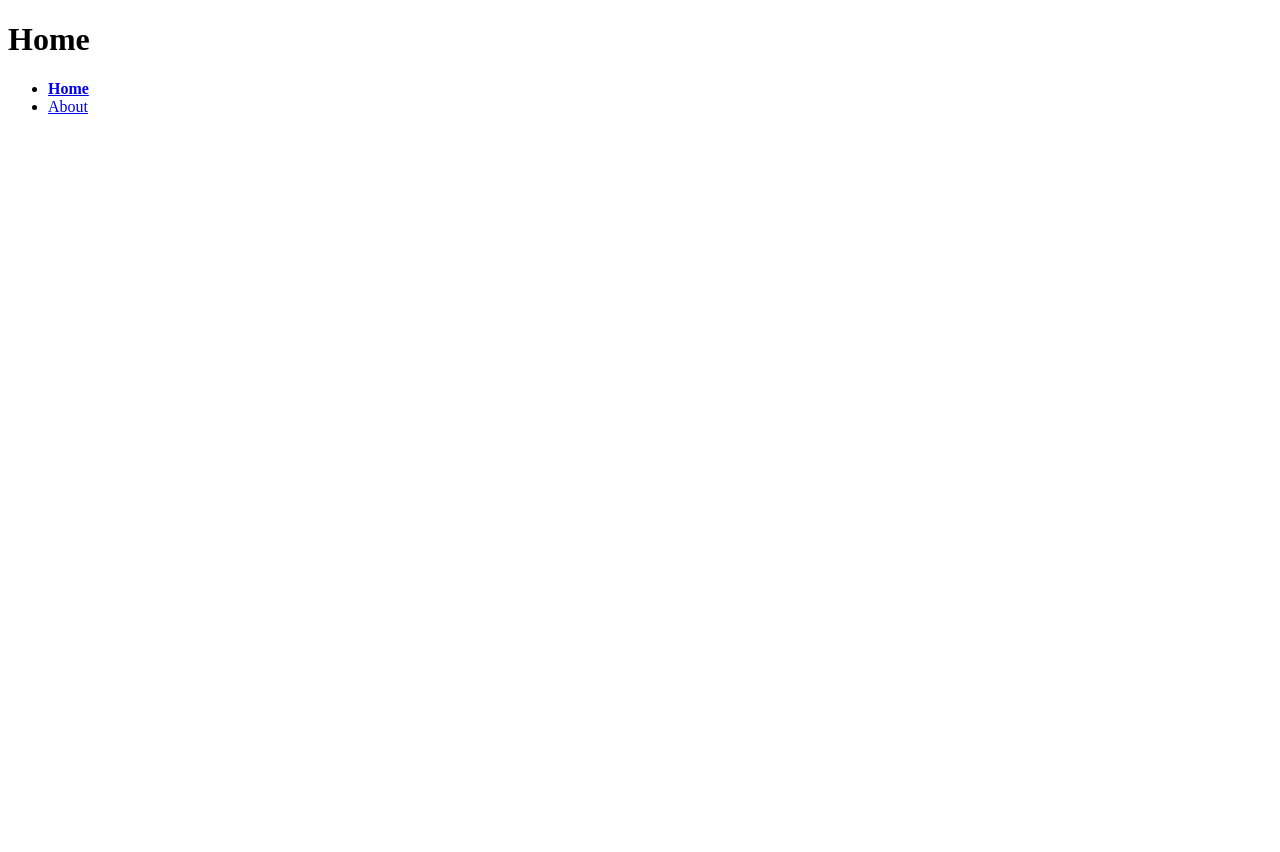
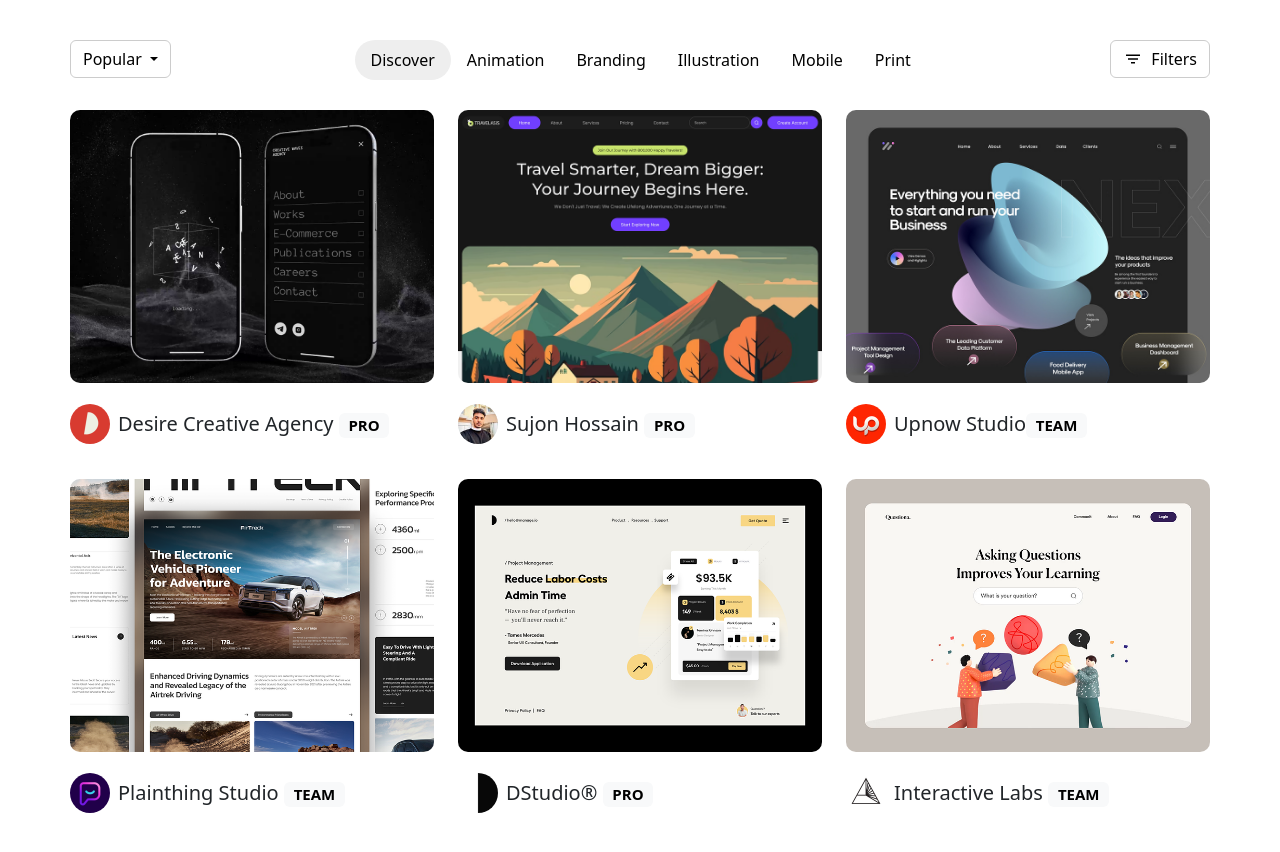
Before and after one commit to jacobkirn/challenge-7, a plain HTML site: page index.html in a window 1280 px wide. Before the commit the page ends 800 px from the top, so only its background shows below. Drawn offline with nearby package versions, Linux system fonts and the light colour scheme.

Commit message:
challenge 7

```diff
--- a/index.html
+++ b/index.html
@@ -1,20 +1,161 @@
 <!DOCTYPE html>
 <html lang="en">
+
 <head>
 	<meta charset="UTF-8">
 	<meta name="viewport" content="width=device-width, initial-scale=1.0">
 	<meta http-equiv="X-UA-Compatible" content="ie=edge">
-    <title>Homepage</title>
+	<title>Challenge 7</title>
+	<link href="https://cdn.jsdelivr.net/npm/bootstrap@5.3.3/dist/css/bootstrap.min.css" rel="stylesheet"
+		integrity="sha384-QWTKZyjpPEjISv5WaRU9OFeRpok6YctnYmDr5pNlyT2bRjXh0JMhjY6hW+ALEwIH" crossorigin="anonymous">
+	<link rel="stylesheet"
+		href="https://fonts.googleapis.com/css2?family=Material+Symbols+Outlined:opsz,wght,FILL,GRAD@24,400,0,0" />
 	<link rel="stylesheet" href="screen.css">
 </head>
+
 <body>
-    <h1>Home</h1>
-    <nav>
-      <ul>
-        <li><a href="index.html" class="active">Home</a></li>
-        <li><a href="about.html">About</a></li>
+	<div class="container">
+
+		<nav class="d-flex justify-content-between">
+
+			<div>
+				<div class="btn-group">
+					<button class="btn btn-secondary dropdown-toggle" id="select" type="button"
+						data-bs-toggle="dropdown" aria-expanded="false">
+						Popular
+					</button>
+					<ul class="dropdown-menu">
+						<li><a class="dropdown-item" href="#">Popular</a></li>
+						<li><a class="dropdown-item" href="#">New & Noteworthy</a></li>
 					</ul>
+				</div>
+			</div>
+
+			<div>
+				<ul class="nav nav-pills nav-light">
+					<li class="nav-item">
+						<a class="nav-link active" id="pill-active" aria-current="page" href="#">Discover</a>
+					</li>
+					<li class="nav-item">
+						<a class="nav-link" href="#">Animation</a>
+					</li>
+					<li class="nav-item">
+						<a class="nav-link" href="#">Branding</a>
+					</li>
+					<li class="nav-item">
+						<a class="nav-link" href="#">Illustration</a>
+					</li>
+					<li class="nav-item">
+						<a class="nav-link" href="#">Mobile</a>
+					</li>
+					<li class="nav-item">
+						<a class="nav-link" href="#">Print</a>
+					</li>
+				</ul>
+			</div>
+
+			<div>
+				<button type="button" class="btn d-flex align-items-center gap-2" id="select"><img
+						src="filter_list_FILL0_wght400_GRAD0_opsz20.png" alt="filter">Filters</button>
+			</div>
+
 		</nav>
-    <script src="index.js"></script>
+
+		<main>
+
+			<div class="row mb-4">
+
+				<div class="col-4">
+					<img src="still-bd81cee8f12dcd20212c18dd68b31b11.png" alt="two phones" width="100%">
+					<div class="d-flex align-items-center gap-2" id="card-row">
+						<div>
+							<img src="e85fef4e7e089faadb207936512ad1a8.png" alt="logo">
+						</div>
+						<div>
+							<p class="pt-3">Desire Creative Agency <span
+									class="badge text-bg-secondary text-bg-light">PRO</span></p>
+						</div>
+					</div>
+				</div>
+
+				<div class="col-4">
+					<img src="original-b3a5351dd09cb0b05c6fe85985f3f6ab.png" alt="travelasis" width="100%">
+					<div class="d-flex align-items-center gap-2" id="card-row">
+						<div>
+							<img src="1454c283565b93105af3bdb1cea1d036.jpg" alt="logo">
+						</div>
+						<div>
+							<p class="pt-3">Sujon Hossain <span
+									class="badge text-bg-secondary text-bg-light">PRO</span></p>
+						</div>
+					</div>
+				</div>
+
+				<div class="col-4">
+					<img src="upnow.jpg" alt="upnow" width="100%">
+					<div class="d-flex align-items-center gap-2" id="card-row">
+						<div>
+							<img src="upnow-logo.jpg" alt="logo">
+						</div>
+						<div>
+							<p class="pt-3">Upnow Studio<span
+									class="badge text-bg-secondary text-bg-light">TEAM</span></p>
+						</div>
+					</div>
+				</div>
+
+			</div>
+
+			<div class="row">
+
+				<div class="col-4">
+					<img src="plainthing.png" alt="plainthing" width="100%">
+					<div class="d-flex align-items-center gap-2" id="card-row">
+						<div>
+							<img src="plainthing-logo.png" alt="logo">
+						</div>
+						<div>
+							<p class="pt-3">Plainthing Studio <span
+									class="badge text-bg-secondary text-bg-light">TEAM</span></p>
+						</div>
+					</div>
+				</div>
+
+				<div class="col-4">
+					<img src="58834bc7e223e5cfba91fc0f6fd42983.png" alt="dstudio" width="100%">
+					<div class="d-flex align-items-center gap-2" id="card-row">
+						<div>
+							<img src="dstudio-logo.png" alt="logo">
+						</div>
+						<div>
+							<p class="pt-3">DStudio® <span
+									class="badge text-bg-secondary text-bg-light">PRO</span></p>
+						</div>
+					</div>
+				</div>
+
+				<div class="col-4">
+					<img src="interactive.png" alt="interactive" width="100%">
+					<div class="d-flex align-items-center gap-2" id="card-row">
+						<div>
+							<img src="interactive-logo.png" alt="logo">
+						</div>
+						<div>
+							<p class="pt-3">Interactive Labs <span
+									class="badge text-bg-secondary text-bg-light">TEAM</span></p>
+						</div>
+					</div>
+				</div>
+
+			</div>
+
+		</main>
+
+	</div>
+
+	<script src="https://cdn.jsdelivr.net/npm/bootstrap@5.3.3/dist/js/bootstrap.bundle.min.js"
+		integrity="sha384-YvpcrYf0tY3lHB60NNkmXc5s9fDVZLESaAA55NDzOxhy9GkcIdslK1eN7N6jIeHz"
+		crossorigin="anonymous"></script>
 </body>
+
 </html>
--- a/index.js
+++ /dev/null
@@ -1 +0,0 @@
-// Add JavaScript below
--- a/screen.css
+++ b/screen.css
@@ -1,4 +1,44 @@
-/* Add screen styles below */
-a.active {
-    font-weight: bold;
+.container {
+    padding: 40px 0;
 }
+
+#select {
+    background: #ffffff;
+    color: #000000;
+    border: solid 1px #cccccc;
+}
+
+#pill-active {
+    background: #eeeeee;
+    color: #000000;
+    border-radius: 40px;
+}
+
+nav {
+    margin-bottom: 30px;
+}
+
+.nav-link {
+    color: #000000;
+}
+
+.nav-link:hover {
+    color: #cccccc;
+}
+
+.row img {
+    border-radius: 10px;
+}
+
+#card-row {
+    margin-top: 10px;
+}
+
+#card-row img {
+    height: 40px;
+    border-radius: 50%;
+}
+
+#card-row p {
+    font-size: 20px;
+}
```
Also changed, not shown: about.html (deleted, +0 -20 lines), 1454c283565b93105af3bdb1cea1d036.jpg (added), 58834bc7e223e5cfba91fc0f6fd42983.png (added), dstudio-logo.png (added), e85fef4e7e089faadb207936512ad1a8.png (added), filter_list_FILL0_wght400_GRAD0_opsz20.png (added), interactive-logo.png (added), interactive.png (added), original-b3a5351dd09cb0b05c6fe85985f3f6ab.png (added), plainthing-logo.png (added), plainthing.png (added), still-bd81cee8f12dcd20212c18dd68b31b11.png (added), upnow-logo.jpg (added), upnow.jpg (added). Lines whose indentation alone changed are shown as unchanged.
